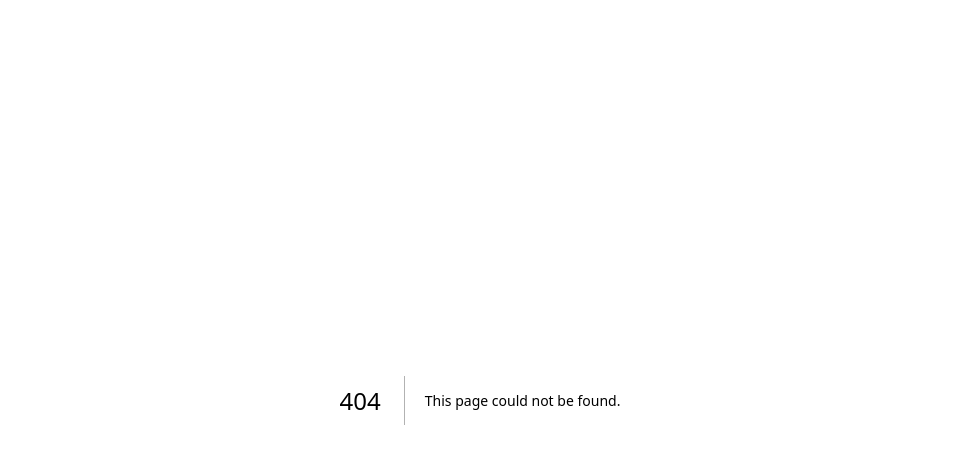
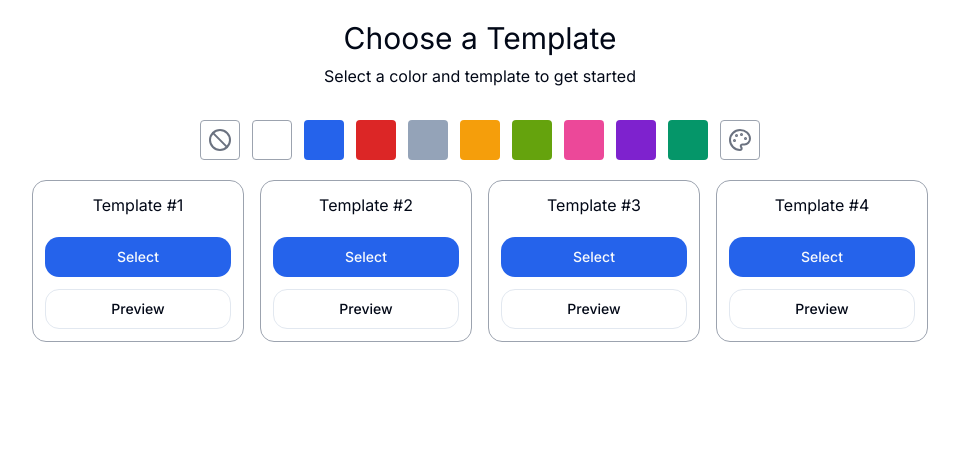
Before and after one commit to Avsholeh/resumefabric, a Next.js app: page /getting-started in a window 1280 px wide. Before the commit this address had no page. Shown: the top 464 px of the page, without its empty margins (160-1119 px from the left). Built offline with nearby package versions, Linux system fonts and the light colour scheme.

Commit message:
feat: getting started page

```diff
--- /dev/null
+++ b/src/app/(resume)/getting-started/page.tsx
@@ -0,0 +1,34 @@
+import ColorPicker from "@/components/shared/color-picker";
+import { Button } from "@/components/ui/button";
+import Link from "next/link";
+
+export default function GettingStarted() {
+    return (
+        <div className="px-content flex flex-col items-center">
+            <div className="prose my-3 text-center">
+                <h1 className="my-2 text-3xl">Choose a Template</h1>
+                <p>Select a color and template to get started</p>
+            </div>
+
+            <div className="my-5 flex">
+                <ColorPicker />
+            </div>
+
+            <div className="grid w-full grid-cols-1 gap-4 md:grid-cols-3 lg:grid-cols-4">
+                {[1, 2, 3, 4].map((_, i) => (
+                    <div key={i} className="w-full rounded-md border border-gray-400 p-3 text-center">
+                        <p className="mb-5">Template #{i + 1}</p>
+                        <div className="flex flex-col space-y-3">
+                            <Button asChild>
+                                <Link href={"/personal-details"}>Select</Link>
+                            </Button>
+                            <Button className="mb-3" variant={"outline"}>
+                                Preview
+                            </Button>
+                        </div>
+                    </div>
+                ))}
+            </div>
+        </div>
+    );
+}
```
